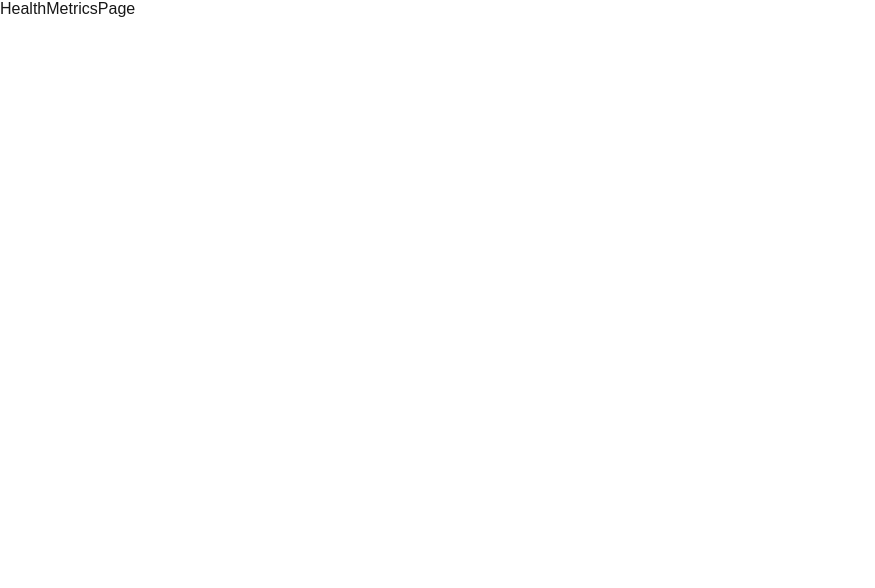
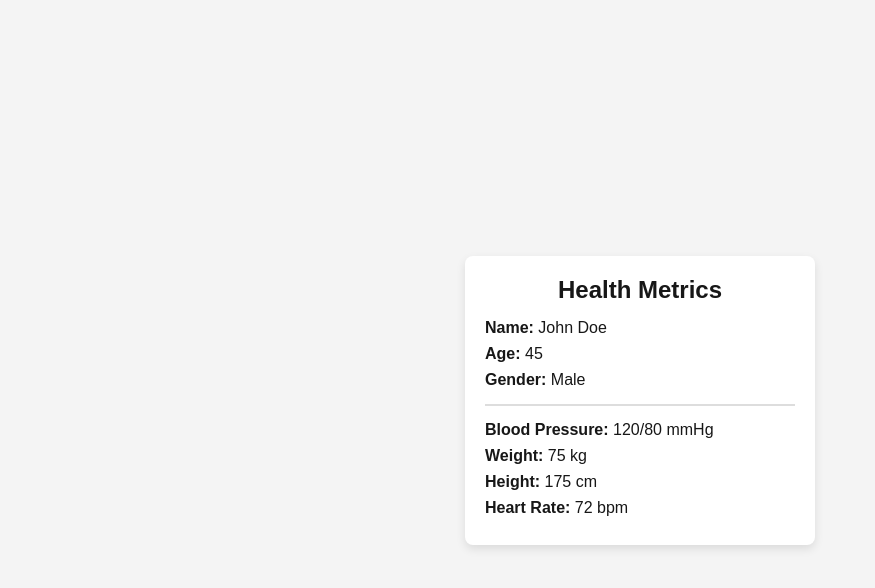
Before and after one commit to rtaukir26/cdmp-ui, a Next.js app: page /healthMetrics in a window 1280 px wide. Shown: the top 588 px of the page, without its empty margins (0-875 px from the left). Built offline with nearby package versions, Linux system fonts and the light colour scheme.

Commit message:
healthm page created

```diff
--- a/src/app/healthMetrics/page.js
+++ b/src/app/healthMetrics/page.js
@@ -1,9 +1,35 @@
-import React from 'react'
+import styles from "./page.module.css";
 
-const HealthMetricsPage = () => {
+export const HealthMetricsPage=()=> {
+  const patient = {
+    name: "John Doe",
+    age: 45,
+    gender: "Male",
+    bloodPressure: "120/80 mmHg",
+    weight: "75 kg",
+    height: "175 cm",
+    heartRate: "72 bpm",
+  };
+
   return (
-    <div>HealthMetricsPage</div>
-  )
+    <div className={styles.container}>
+      <div className={styles.card}>
+        <h2 className={styles.title}>Health Metrics</h2>
+        <div className={styles.details}>
+          <p><strong>Name:</strong> {patient.name}</p>
+          <p><strong>Age:</strong> {patient.age}</p>
+          <p><strong>Gender:</strong> {patient.gender}</p>
+        </div>
+        <hr className={styles.hr} />
+        <div className={styles.metrics}>
+          <p><strong>Blood Pressure:</strong> {patient.bloodPressure}</p>
+          <p><strong>Weight:</strong> {patient.weight}</p>
+          <p><strong>Height:</strong> {patient.height}</p>
+          <p><strong>Heart Rate:</strong> {patient.heartRate}</p>
+        </div>
+      </div>
+    </div>
+  );
 }
 
 export default HealthMetricsPage
--- /dev/null
+++ b/src/app/healthMetrics/page.module.css
@@ -0,0 +1,35 @@
+.container {
+  display: flex;
+  justify-content: center;
+  align-items: center;
+  height: 100vh;
+  background-color: #f4f4f4;
+}
+
+.card {
+  background: white;
+  padding: 20px;
+  border-radius: 8px;
+  box-shadow: 0px 4px 10px rgba(0, 0, 0, 0.1);
+  width: 350px;
+  text-align: center;
+}
+
+.title {
+  font-size: 24px;
+  font-weight: bold;
+  margin-bottom: 15px;
+}
+
+.details, .metrics {
+  text-align: left;
+}
+
+.details p, .metrics p {
+  margin: 8px 0;
+}
+
+.hr {
+  margin: 15px 0;
+  border: 0.5px solid #ddd;
+}
```
